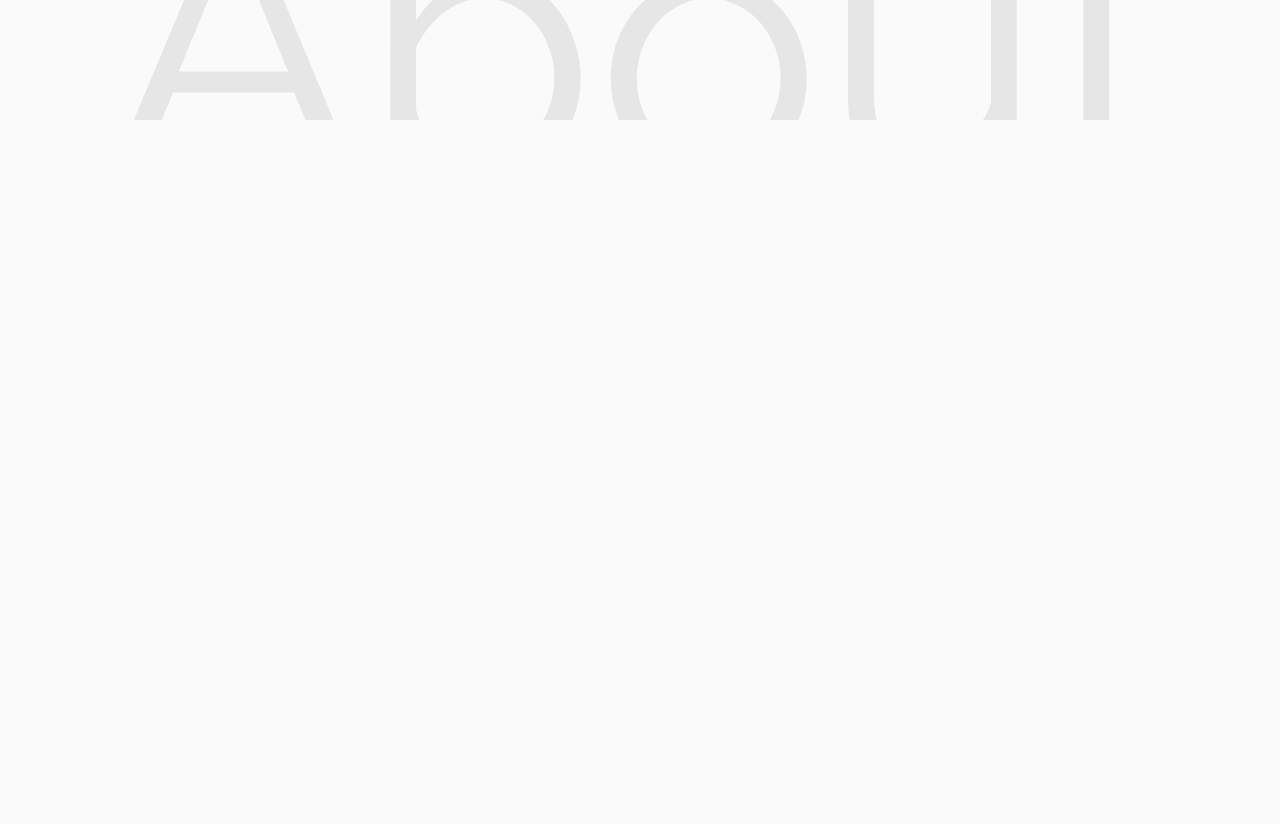
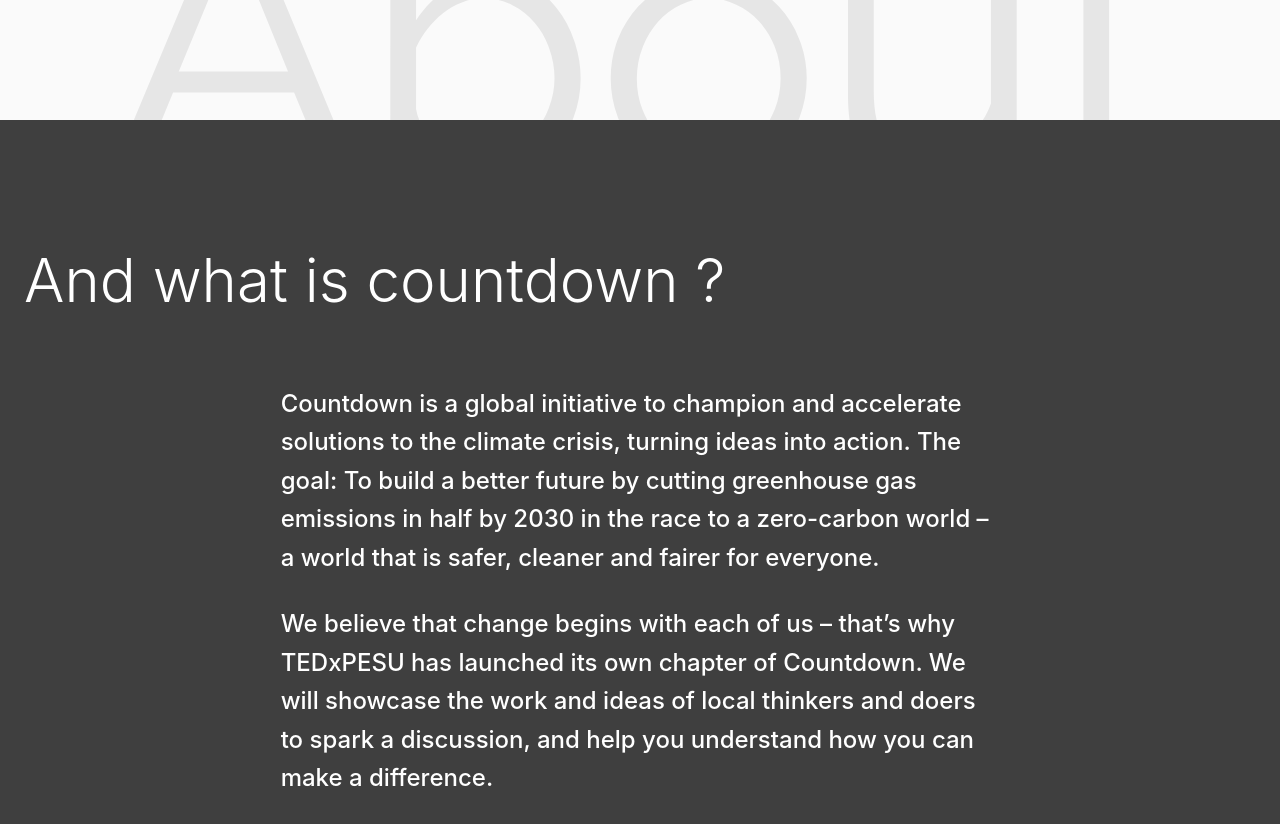
Before and after one commit to clearly-outsane/TEDx_PESU, a React (Create React App) app: page / in a window 1280 px wide. Shown: the part 1480-2304 px from the top of the page. Before the commit the page ends 1600 px from the top, so only its background shows below. Built offline with nearby package versions, Linux system fonts and the light colour scheme.

Commit message:
Added about countdown

```diff
--- /dev/null
+++ b/src/components/AboutCountdownSection.js
@@ -0,0 +1,85 @@
+import React from "react";
+import Grid from "@material-ui/core/Grid";
+import Container from "@material-ui/core/Container";
+import Typography from "@material-ui/core/Typography";
+import clsx from "clsx";
+
+import { aboutSection } from "../styles/Sections";
+import { ReactComponent as AboutSvg } from "../assets/svg/About.svg";
+
+const AboutSection = () => {
+  const classes = aboutSection();
+  return (
+    <>
+      <div className={clsx(classes.container, classes.blackBackground)}>
+        <Container maxWidth="lg">
+          <Grid
+            container
+            justify="flex-start"
+            alignItems="center"
+            style={{ marginTop: 124 }}
+          >
+            <Typography
+              variant="h2"
+              className={clsx(classes.whiteText)}
+              gutterBottom
+            >
+              And what is countdown ?
+            </Typography>
+          </Grid>
+        </Container>
+        <Container maxWidth="lg">
+          <Grid container justify="center" style={{ height: "100%" }}>
+            <Grid
+              container
+              item
+              xs={12}
+              sm={7}
+              alignItems="flex-start"
+              style={{ marginTop: 48 }}
+            >
+              <Typography
+                variant="h6"
+                gutterBottom
+                className={clsx(classes.whiteText)}
+                style={{ fontSize: "1.5rem" }}
+              >
+                Countdown is a global initiative to champion and accelerate
+                solutions to the climate crisis, turning ideas into action. The
+                goal: To build a better future by cutting greenhouse gas
+                emissions in half by 2030 in the race to a zero-carbon world – a
+                world that is safer, cleaner and fairer for everyone.
+              </Typography>
+              <br />
+              <Typography
+                variant="h6"
+                gutterBottom
+                className={clsx(classes.whiteText)}
+                style={{ fontSize: "1.5rem" }}
+              >
+                We believe that change begins with each of us – that’s why
+                TEDxPESU has launched its own chapter of Countdown. We will
+                showcase the work and ideas of local thinkers and doers to spark
+                a discussion, and help you understand how you can make a
+                difference.
+              </Typography>
+            </Grid>
+          </Grid>
+        </Container>
+
+        <div className={classes.backgroundText}>
+          <AboutSvg
+            style={{
+              width: "100%",
+              transform: "translate(0,4vw)",
+              height: "22vw",
+            }}
+            fill="white"
+          />
+        </div>
+      </div>
+    </>
+  );
+};
+
+export default AboutSection;
--- a/src/pages/Landing.js
+++ b/src/pages/Landing.js
@@ -10,6 +10,7 @@ import { Typography } from "@material-ui/core";
 import { ContrastTextField, PrimaryButton } from "../styles/theme";
 import earth from "../assets/gifs/earth.gif";
 import AboutTedxSection from "../components/AboutTedxSection";
+import AboutCountdownSection from "../components/AboutCountdownSection";
 
 const Landing = () => {
   const classes = landingStyles();
@@ -110,6 +111,7 @@ const Landing = () => {
       </Container>
 
       <AboutTedxSection />
+      <AboutCountdownSection />
     </div>
   );
 };
--- a/src/styles/Sections.js
+++ b/src/styles/Sections.js
@@ -14,6 +14,8 @@ const aboutSection = makeStyles((theme) => ({
 
     margin: 0,
   },
+  whiteText: { color: "white" },
+  blackBackground: { backgroundColor: "rgba(0,0,0,0.75)" },
 }));
 
 export { aboutSection };
```
Also changed, not shown: package.json (+7 -1 lines), 1 other file (tests, documents, lock files or other folders).
